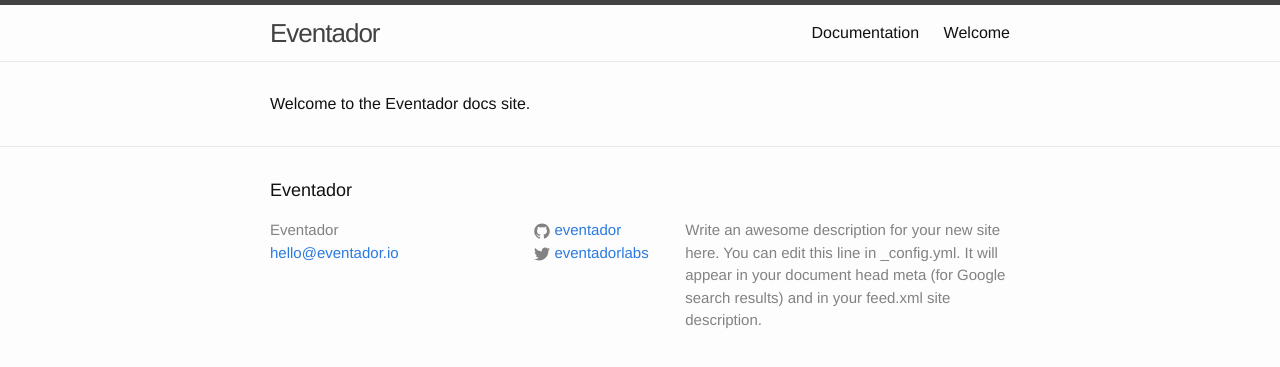
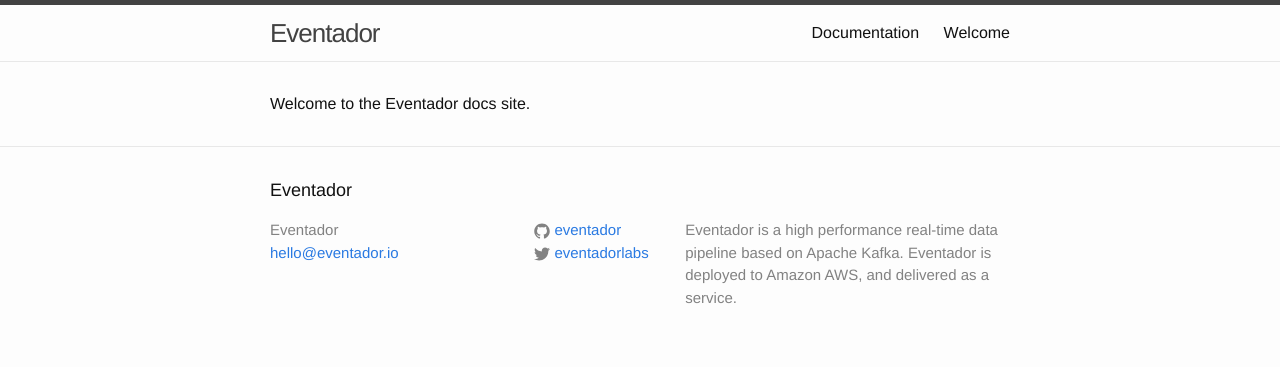
Before and after one commit to Eventador/eventador.github.io, a Jekyll site: the page built from index.html, in a window 1280 px wide. Shown: the top 367 px of the page. Built offline with Jekyll 4.4.1, drawn with Linux system fonts in a browser that asks for light colours; Markdown is read by kramdown in place of the engine named in the settings.

Commit message:
description

```diff
--- a/_config.yml
+++ b/_config.yml
@@ -9,9 +9,7 @@
 title: Eventador
 email: hello@eventador.io
 description: > # this means to ignore newlines until "baseurl:"
-  Write an awesome description for your new site here. You can edit this
-  line in _config.yml. It will appear in your document head meta (for
-  Google search results) and in your feed.xml site description.
+  Eventador is a high performance real-time data pipeline based on Apache Kafka. Eventador is deployed to Amazon AWS, and delivered as a service.
 baseurl: "" # the subpath of your site, e.g. /blog
 url: "http://yourdomain.com" # the base hostname & protocol for your site
 twitter_username: eventadorlabs
```
Also changed, not shown: 5 other files.
